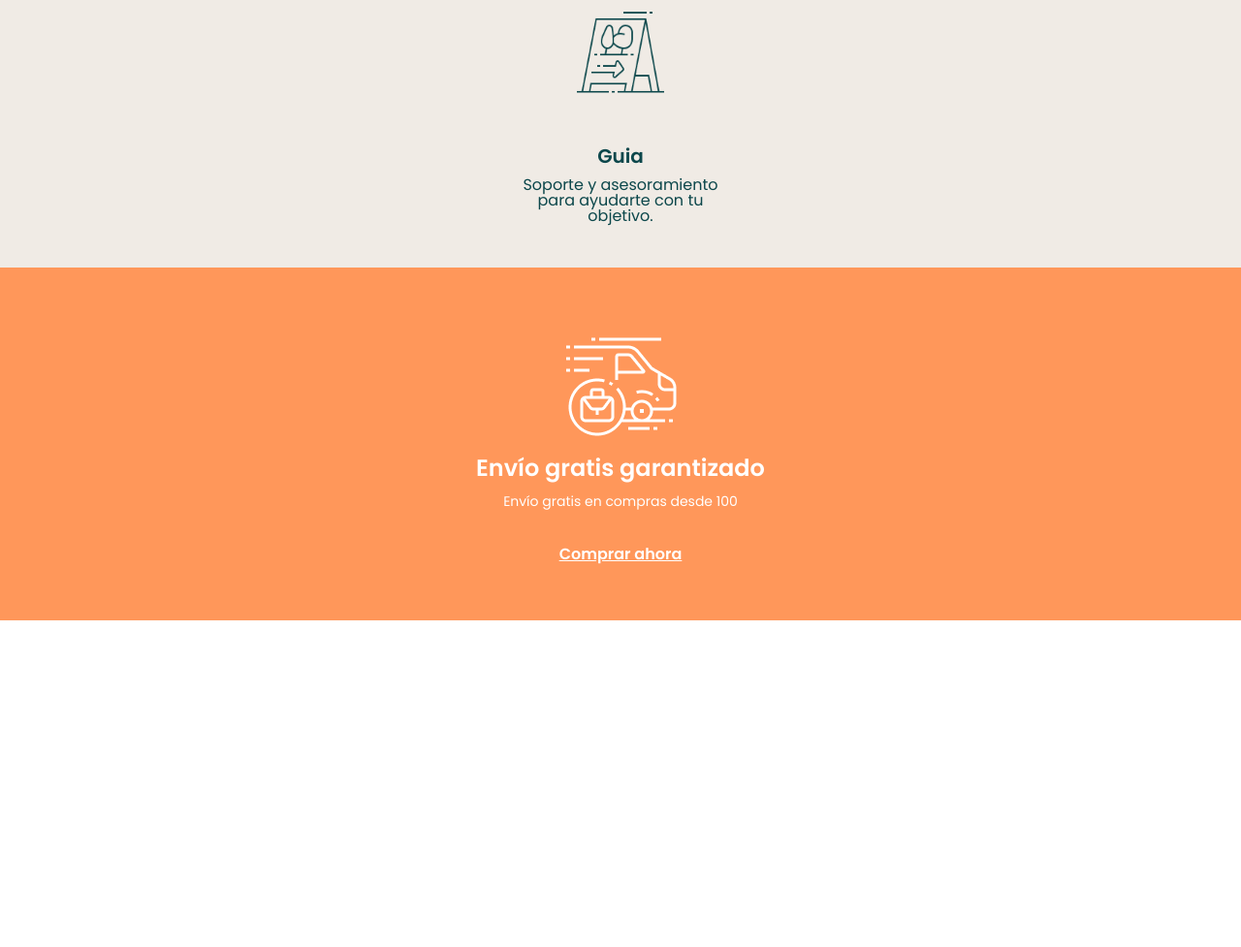
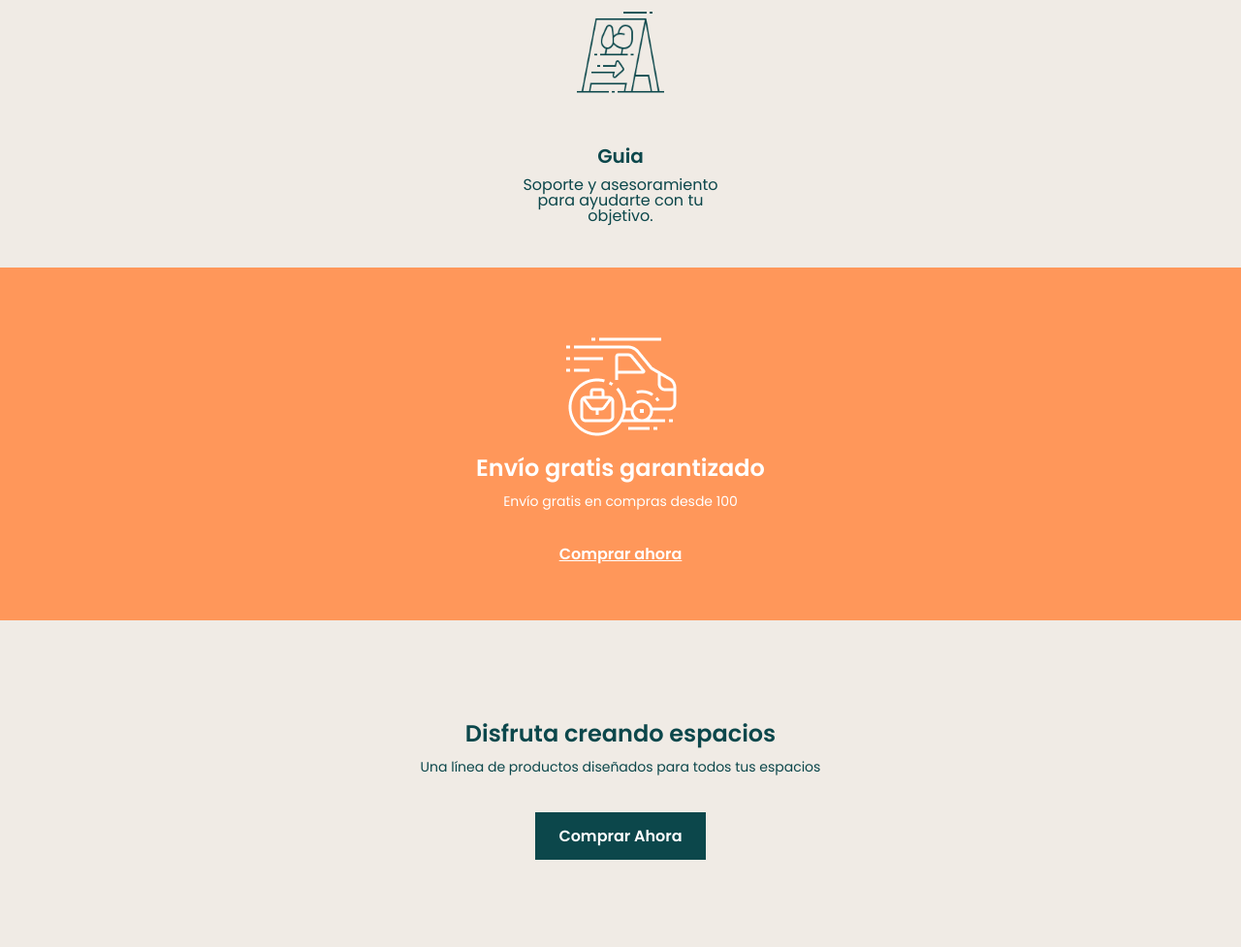
Before and after one commit to LunaRocio/responsive-design, a website: page src/html/index.html in a window 1280 px wide. Shown: the part 1472-2449 px from the top of the page at 97% size. Before the commit the page ends 2112 px from the top, so only its background shows below. Drawn offline with nearby package versions, Linux system fonts and the light colour scheme; files that its build step writes are made by us from their sources; files whose address does not match are found by name; a web font is replaced by a local one.

Commit message:
add section 2 main

```diff
--- a/src/html/partials/section.html
+++ b/src/html/partials/section.html
@@ -6,3 +6,12 @@
     <a class="container__section1--a" href="">Comprar ahora</a>
   </div>
 </section>
+<section class="products">
+  <div class="container container__section2">
+    <h4 class="container__section2--h4">Disfruta creando espacios</h4>
+    <p class="container__section2--p">
+      Una línea de productos diseñados para todos tus espacios
+    </p>
+    <button class="container__section2--a" href="">Comprar ahora</button>
+  </div>
+</section>
--- a/src/scss/layout/_main.scss
+++ b/src/scss/layout/_main.scss
@@ -33,6 +33,35 @@
                 font-weight: 600;
                 font-size: 1rem;
             }
+        }
+        &__section2{
+            display: flex;
+            flex-direction: column;
+            justify-content: center;
+            align-items: center;
+            text-align: center;
+            padding: 90px 0;
+            color: $color-main-font;
+                &--h4{
+                    font-size: 24px;
+                    font-weight: 600;
+                    margin: 15px 0;
+                }
+                &--p{
+                    font-size: 14px;
+                    padding-bottom: 40px;
+                }
+                &--a{
+                    color: white;
+                    background-color: $color-main-font;
+                    padding: 12px 24px;
+                    border: none;
+                    font-family: $font-main;
+                    font-weight: 600;
+                    font-size: 16px;
+                    text-transform: capitalize;
+                    text-decoration: none;
+                }
         }
 
 }
@@ -73,5 +102,7 @@
 .delivery {
     background-color: $color-bg-secondary;
 }
-
+.products{
+    background-color: $color-bg;
+}
 // section
```
